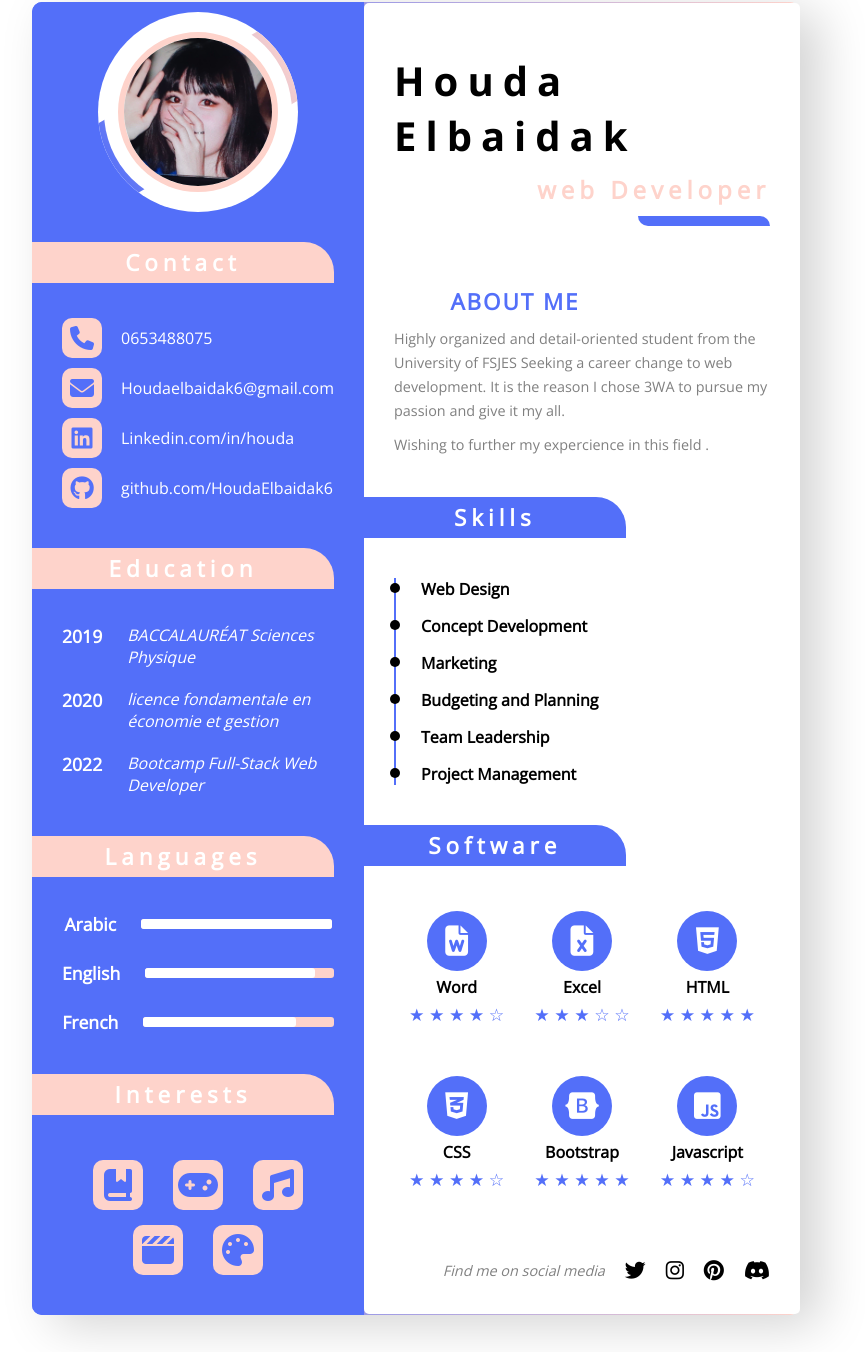
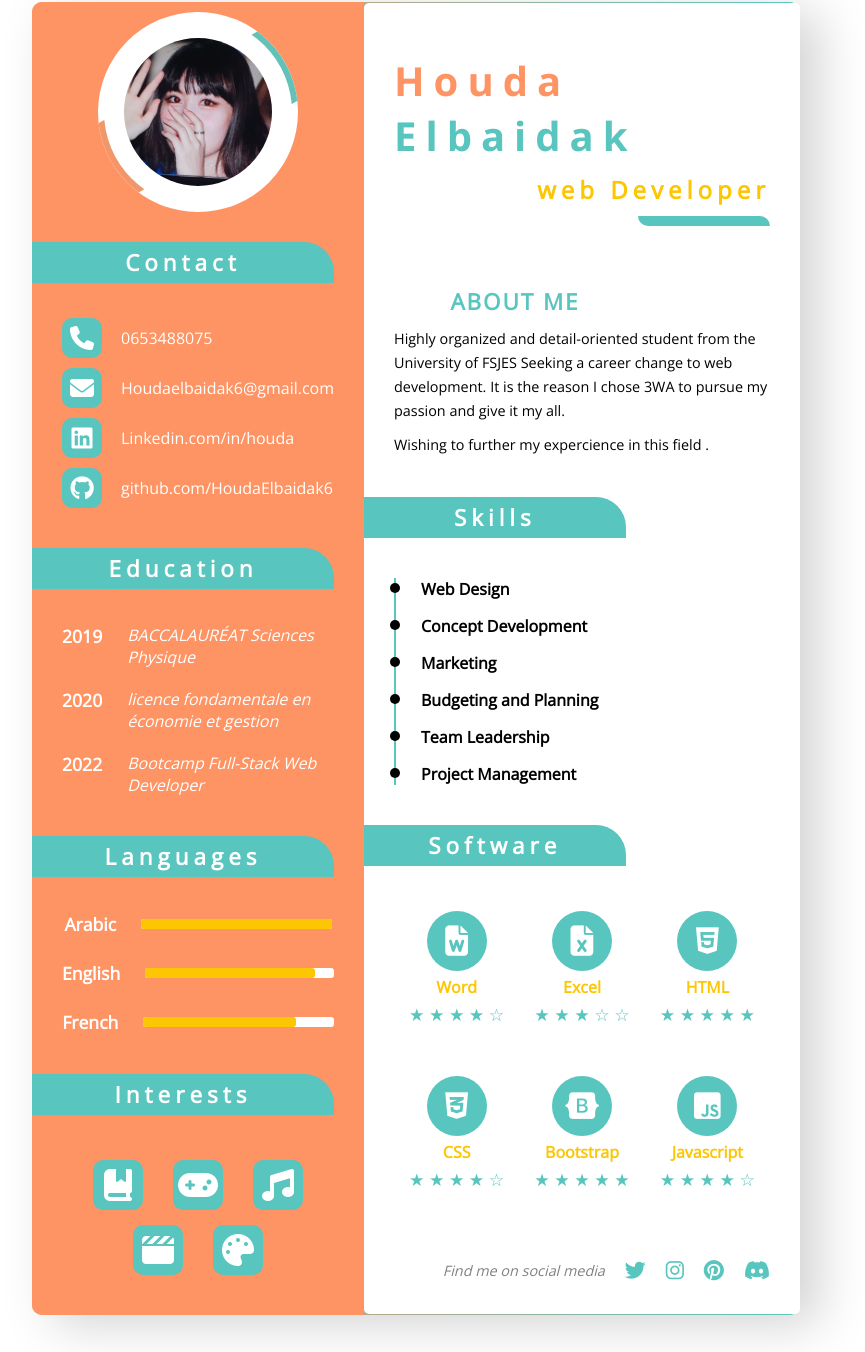
Before and after one commit to commit2houda/Interactive-cv-css-practice, a plain HTML site: page index.html in a window 1280 px wide. Shown: the part 48-1400 px from the top of the page, without its empty margins (224-1089 px from the left). Drawn offline with Linux system fonts and the light colour scheme.

Commit message:
not final yet

```diff
--- a/css/style.css
+++ b/css/style.css
@@ -9,9 +9,11 @@
 }
 
 /* :root{
-    --primary--color:#536FF9
-    --secondary--color:#FFE1DC
-} */
+    --primary--color:#FE9363
+    --secondary--color:#58C5BE
+    --text--color: #FDC603
+    --bg--color:#FEE5E4
+}  */
 
 * {
   padding: 0px;
@@ -20,6 +22,7 @@
 }
 
 /*  just fixing sections and the colors of the backgrounds  */
+
 section {
   font-family: "sans open";
   display: flex;
@@ -33,7 +36,7 @@ section {
   border-radius: 10px;
   box-shadow: 20px 10px 50px lightgray;
   position: relative;
-  background: linear-gradient(to right, #536ff9, #fed3cb);
+  background: linear-gradient(to right, #fe9363, #58c5be);
   /* padding-left: 30px; */
   transform: scale(1);
   transition: transform 1s;
@@ -46,7 +49,7 @@ section:hover {
 
 section #first-section {
   /* padding: 10px 30px;  */
-  background-color: #536ff9;
+  background-color: #fe9363;
   color: white;
 
   width: 350px;
@@ -85,12 +88,10 @@ section #first-section .contact .contact-content {
   transition: transform 1s;
 }
 
-
-section #first-section .contact .contact-content:hover{
+section #first-section .contact .contact-content:hover {
   transform: scale(1.05);
   transition: transform 0.5s;
 }
-
 
 #first-section .contact .contact-content a {
   text-decoration: none;
@@ -98,7 +99,7 @@ section #first-section .contact .contact-content:hover{
 }
 
 #first-section .contact .contact-content a:hover {
-  color: #fed3cb;
+  /* color: ; */
   font-weight: 700;
   transition: all 0.3s ease;
 }
@@ -107,8 +108,8 @@ section #first-section .contact .contact-content:hover{
   height: 40px;
   width: 40px;
   border-radius: 10px;
-  background-color: #fed3cb;
-  color: #536ff9;
+  background-color: #58c5be;
+  color: white;
   display: flex;
   justify-content: center;
   align-items: center;
@@ -120,7 +121,7 @@ section #first-section #bigtitle {
   font-size: 1.2em;
   margin: 30px 30px 25px 0px;
   padding: 5px 0px;
-  background-color: #fed3cb;
+  background-color: #58c5be;
   border-top-right-radius: 30px;
   display: flex;
   justify-content: center;
@@ -192,14 +193,14 @@ section #first-section #bigtitle {
 
 #first-section .Langue .lang .lang-level {
   height: 10px;
-  background: #fed3cb;
+  background: white;
   border-radius: 3px;
   width: 70%;
 }
 
 #first-section .Langue .lang .lang-level .skill-meter {
   height: 10px;
-  background-color: #ffffff;
+  background-color: #fdc603;
   border-radius: 3px;
 }
 
@@ -263,12 +264,12 @@ section #first-section #bigtitle {
 #first-section .interests .first-row .interest i {
   width: 50px;
   height: 50px;
-  background-color: #fed3cb;
+  background-color: #58c5be;
   border-radius: 10px;
   display: flex;
   justify-content: center;
   align-items: center;
-  color: #536ff9;
+  color: white;
   transform: scale(1);
   transition: transform 1s;
 }
@@ -287,19 +288,19 @@ section #first-section #bigtitle {
 #first-section .interests .second-row .interest i {
   width: 50px;
   height: 50px;
-  background-color: #fed3cb;
+  background-color: #58c5be;
   border-radius: 10px;
   display: flex;
   justify-content: center;
   align-items: center;
-  color: #536ff9;
+  color: white;
   transform: scale(1);
   transition: transform 1s;
 }
 
 #first-section .interests .first-row .interest i:hover {
-  background-color: #ffffff;
-  color: #fed3cb;
+  background-color: #fdc603;
+  color: white;
   cursor: pointer;
   transition: all 0.3s ease-in-out;
   transform: scale(1.05);
@@ -307,8 +308,8 @@ section #first-section #bigtitle {
 }
 
 #first-section .interests .second-row .interest i:hover {
-  background-color: #ffffff;
-  color: #fed3cb;
+  background-color: #fdc603;
+  color: white;
   cursor: pointer;
   transition: all 0.3s ease-in-out;
   transform: scale(1.05);
@@ -331,7 +332,7 @@ section #first-section #bigtitle {
 #second-section .name h1 {
   letter-spacing: 9px;
   font-weight: bolder;
-  color: #000000;
+  color: #fe9363;
   /* font-style: italic; */
   font-size: 2.5em;
   font-family: "sans open bold";
@@ -340,13 +341,13 @@ section #first-section #bigtitle {
 #second-section .name h3 {
   letter-spacing: 5px;
   font-weight: 600;
-  color: #fed3cb;
+  color: #fdc603;
   font-size: 1.5em;
 }
 
 #second-section .name .line {
   padding: 5px 0px;
-  background-color: #536ff9;
+  background-color: #58c5be;
   border-top-right-radius: 30px;
   border-bottom-left-radius: 30px;
   display: flex;
@@ -355,14 +356,17 @@ section #first-section #bigtitle {
   width: 35%;
 }
 
+#second-section .name span {
+  color: #58c5be;
+}
+
 #second-section .me {
   padding: 10px 30px;
   transform: scale(1);
   transition: transform 1s;
 }
 
-
-#second-section .me:hover{
+#second-section .me:hover {
   transform: scale(1.05);
   transition: transform 0.5s;
   /* box-shadow: 1px 2px 60px lightgray; */
@@ -371,7 +375,7 @@ section #first-section #bigtitle {
 #second-section .me h2 {
   letter-spacing: 2px;
   font-weight: bolder;
-  color: #536ff9;
+  color: #58c5be;
   font-size: 1.4em;
   transform: translateX(15%);
 }
@@ -380,7 +384,7 @@ section #first-section #bigtitle {
   font-size: 0.9em;
   font-weight: 200px;
   margin-top: 10px;
-  color: grey;
+  color: black;
   line-height: 24px;
 }
 
@@ -388,7 +392,7 @@ section #second-section #bigtitle {
   font-size: 1.2em;
   margin: 30px 30px 30px 0px;
   padding: 5px 0px;
-  background-color: #536ff9;
+  background-color: #58c5be;
   border-top-right-radius: 30px;
   display: flex;
   justify-content: center;
@@ -404,8 +408,7 @@ section #second-section .skills {
   transition: transform 1s;
 }
 
-
-section #second-section .skills:hover{
+section #second-section .skills:hover {
   transform: scale(1.05);
   transition: transform 0.5s;
 }
@@ -419,7 +422,7 @@ section #second-section .info {
 }
 
 section #second-section .row {
-  border-left: 2px solid #536ff9;
+  border-left: 2px solid #58c5be;
   width: 100%;
 }
 section #second-section .info .skill-name {
@@ -478,8 +481,7 @@ section #second-section .info .skill-name::before {
   transition: transform 1s;
 }
 
-
-#second-section .software .software-skill:hover{
+#second-section .software .software-skill:hover {
   transform: scale(1.05);
   transition: transform 0.5s;
 }
@@ -494,13 +496,13 @@ section #second-section .info .skill-name::before {
   justify-content: center;
   align-items: center;
   border-radius: 50%;
-  background-color: #536ff9;
+  background-color: #58c5be;
   color: #ffffff;
 }
 
 #second-section .software .software-icon i:hover {
-  background-color: #fed3cb;
-  color: black;
+  background-color: #fdc603;
+  color: white;
   transition: all 0.3s ease-in-out;
   cursor: pointer;
 }
@@ -509,12 +511,13 @@ section #second-section .info .skill-name::before {
   font-size: 1em;
   margin-top: 5px;
   font-weight: bold;
+  color: #fdc603;
 }
 
 #second-section .software .software-stars {
   font-size: 1.08em;
   margin-top: 5px;
-  color: #536ff9;
+  color: #58c5be;
 }
 
 #second-section .social-media {
@@ -537,7 +540,6 @@ section #second-section .info .skill-name::before {
   transition: transform 0.7s;
 }
 
-
 #second-section .social-media p {
   font-size: 0.9em;
   color: grey;
@@ -547,11 +549,11 @@ section #second-section .info .skill-name::before {
 #second-section .social-media a {
   text-decoration: none;
   font-size: 1.3em;
-  color: #000000;
+  color: #58c5be;
 }
 
 #second-section .social-media a:hover {
-  color: #fed3cb;
+  color: #fdc603;
   transition: all 0.3s ease-in-out;
 }
 
@@ -571,7 +573,7 @@ section #second-section .info .skill-name::before {
   content: "";
   position: absolute;
   inset: -10px 60px;
-  background: linear-gradient(360deg, #fed3cb, #536ff9);
+  background: linear-gradient(360deg, #58c5be, #fe9363);
   transition: 0.5s;
   animation: border 3s linear infinite;
 }
@@ -602,7 +604,7 @@ section #second-section .info .skill-name::before {
 #bighex .image {
   position: absolute;
   inset: 20px;
-  border: 6px solid #fed3cb;
+  border: 6px solid transparent;
   z-index: 2;
   border-radius: 50%;
   overflow: hidden;
--- a/index.html
+++ b/index.html
@@ -136,7 +136,7 @@
         </div>
         <div id="second-section">
           <div class="name">
-            <h1>Houda Elbaidak</h1>
+            <h1>Houda <span>  Elbaidak</span></h1>
             <h3>web Developer</h3>
             <div class="line"></div>
           </div>
```
